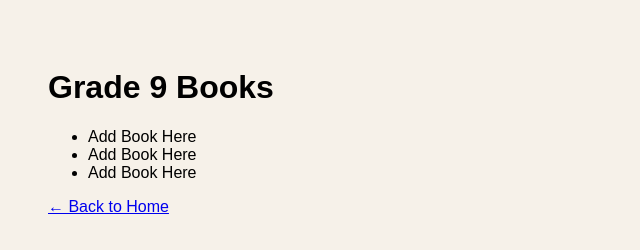
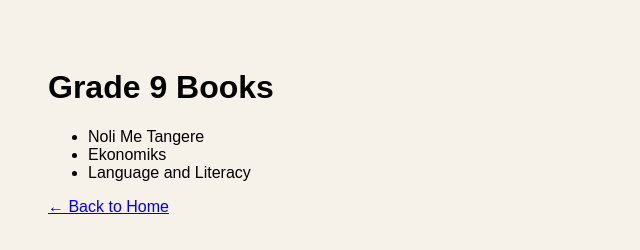
Before and after one commit to tiangcoonasrain-cmyk/LibraryClub.-, a plain HTML site: page grade9.html in a window 1280 px wide. Shown: the whole page, without its empty margins (0-640 px from the left). Drawn offline with Linux system fonts and the light colour scheme.

Commit message:
Update grade9.html

```diff
--- a/grade9.html
+++ b/grade9.html
@@ -10,9 +10,9 @@
 <h1>Grade 9 Books</h1>
 
 <ul>
-<li>Add Book Here</li>
-<li>Add Book Here</li>
-<li>Add Book Here</li>
+<li>Noli Me Tangere</li>
+<li>Ekonomiks</li>
+<li>Language and Literacy</li>
 </ul>
 
 <a href="index.html">← Back to Home</a>
```
